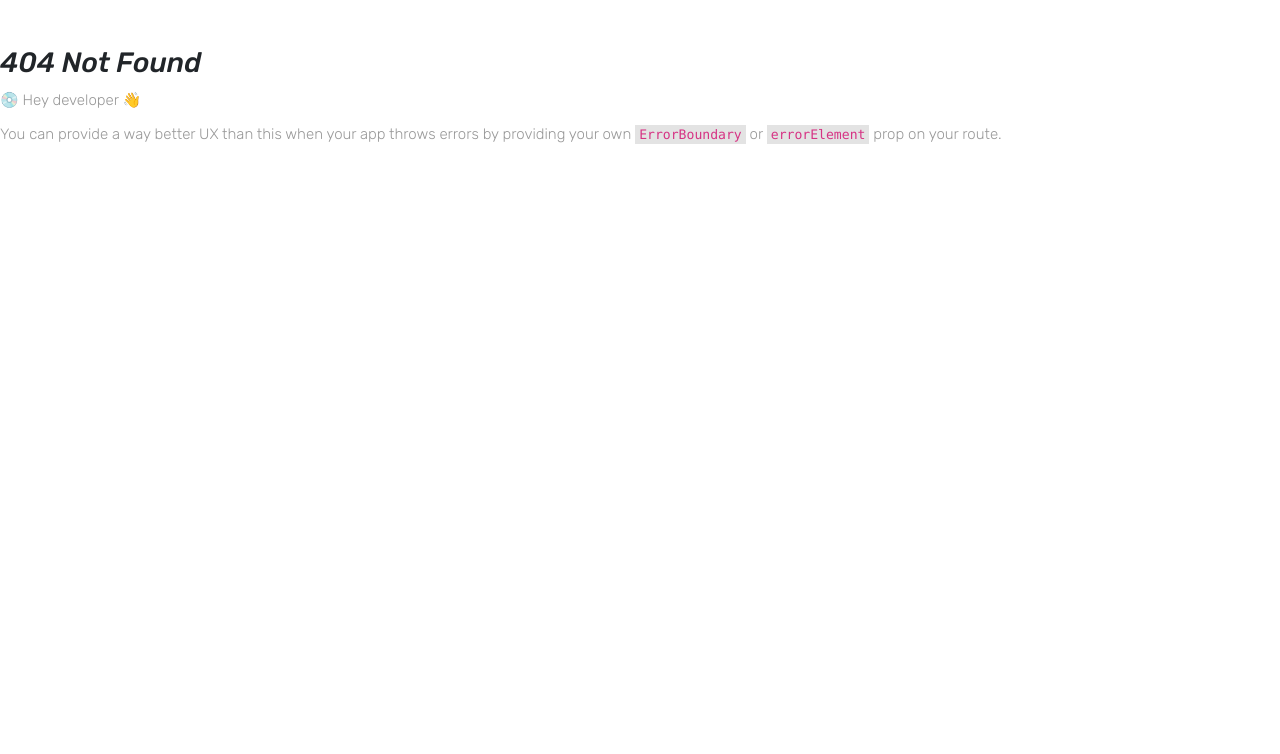
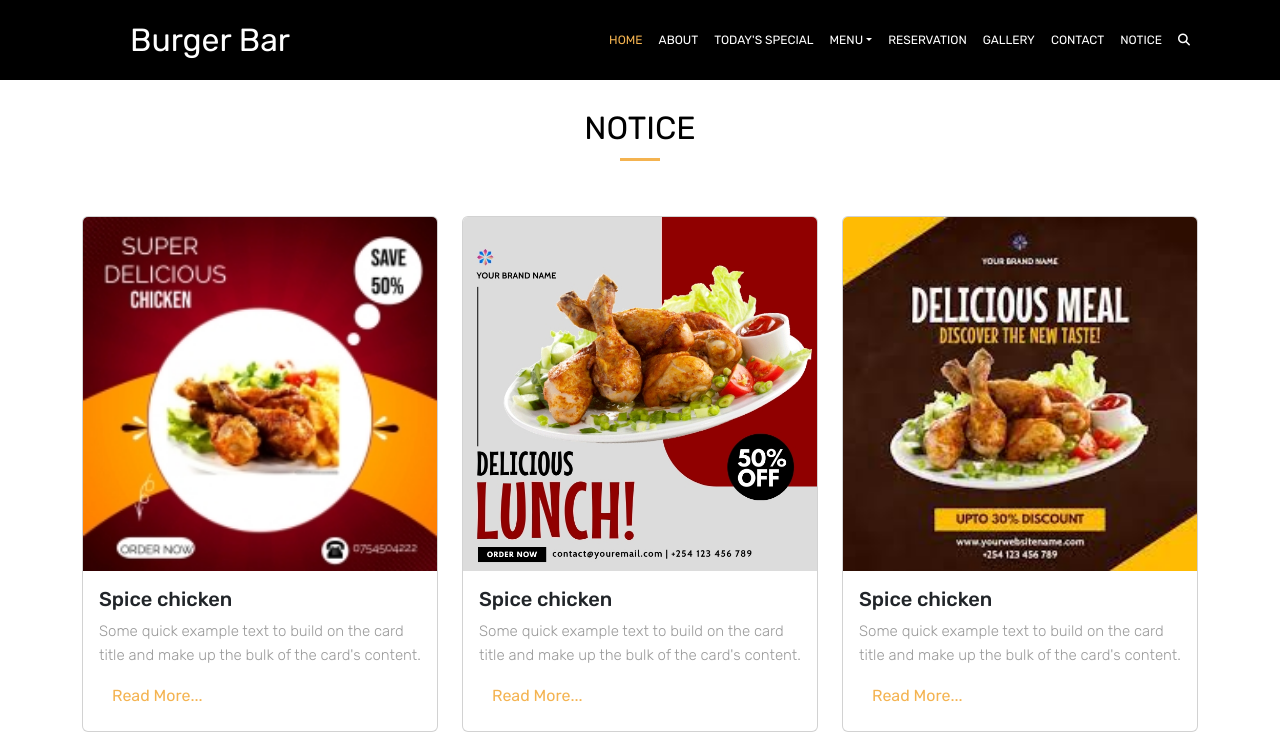
Before and after one commit to afrojaakter032/Restraurant_BS_React, a React (Vite) app: page /notice-list in a window 1280 px wide. Before the commit this address had no page. Shown: the top 754 px of the page. Built offline with nearby package versions, Linux system fonts and the light colour scheme.

Commit message:
notice list page and details page done

```diff
--- a/public/assets/css/main.css
+++ b/public/assets/css/main.css
@@ -124,6 +124,10 @@ img {
     text-indent: 33px;
     border-radius: 10px;
 }
+.modal-backdrop {
+    z-index: 1 !important;
+}
+
   /* discover section */
 .hr {
     display: inline-block;
@@ -245,6 +249,9 @@ img {
 .our-team-section .hr {
     width: 30px;
 }
+.our-team-section a {
+    color: #999999 !important;
+}
 
 /* experience section */
 
@@ -264,6 +271,11 @@ img {
 .notice-section .card {
     height: 100% !important;
     width: 100% !important;
+}
+.notice-section .btn-primary {
+    background-color: var(--primary) !important;
+    color: white;
+    border: none;
 }
 /* our-gallery section */
 
@@ -285,6 +297,9 @@ img {
 }
 .gallery-item img {
     transition: 0.5s;
+}
+.gallery-item img {
+    width: 100%;
 }
 
 .gallery-overlay {
--- a/src/components/Layout/Header.jsx
+++ b/src/components/Layout/Header.jsx
@@ -57,7 +57,7 @@ function Header() {
                         </div>
                     </nav>
                 </section>
-                <div className="modal fade" id="exampleModal" tabIndex="-1" aria-labelledby="exampleModalLabel" aria-hidden="true">
+                <div className="modal fade" id="exampleModal"  aria-labelledby="exampleModalLabel" aria-hidden="true">
                     <div className="modal-dialog modal-dialog-centered">
                         <div className="modal-content">
                             <div className="form d-flex justify-content-center align-items-center">
--- /dev/null
+++ b/src/components/NoticeCard.jsx
@@ -0,0 +1,18 @@
+import { Link } from "react-router-dom";
+
+function NoticeCard({ imageUrl, title, content }) {
+    return (
+        <div className="col-md-4">
+            <div className="card" style={{ width: "18rem" }}>
+                <img src={imageUrl} className="card-img-top" alt="image" />
+                <div className="card-body">
+                    <h5 className="card-title">{title}</h5>
+                    <p className="card-text">{content}</p>
+                    <Link to="/notice-details" className="btn text-primary">Read More...</Link>
+                </div>
+            </div>
+        </div>
+    );
+}
+
+export default NoticeCard
--- a/src/pages/Home/_NoticeSection.jsx
+++ b/src/pages/Home/_NoticeSection.jsx
@@ -1,19 +1,6 @@
 import React from 'react';
-
-function NoticeCard({ imageUrl, title, content }) {
-    return (
-        <div className="col-md-4">
-            <div className="card" style={{ width: "18rem" }}>
-                <img src={imageUrl} className="card-img-top" alt="image" />
-                <div className="card-body">
-                    <h5 className="card-title">{title}</h5>
-                    <p className="card-text">{content}</p>
-                    <a href="#" className="btn text-primary">Read More...</a>
-                </div>
-            </div>
-        </div>
-    );
-}
+import NoticeCard from '../../components/NoticeCard';
+import { Link } from 'react-router-dom';
 
 function NoticeSection() {
     const notices = [
@@ -38,6 +25,9 @@ function NoticeSection() {
                     ))}
                 </div>
             </div>
+            <div className='text-center p-3'>
+                <Link to="/notice-list" className='btn btn-primary'>Show More</Link>
+            </div>
         </section>
     );
 }
--- a/src/pages/Home/_OurTeamSection.jsx
+++ b/src/pages/Home/_OurTeamSection.jsx
@@ -44,14 +44,16 @@ function OurTeamSection() {
                             <div className="swiper-wrapper">
                                 {teamMembers.map((member, index) => (
                                     <div className="swiper-slide" key={index}>
-                                        <img src={member.image} alt="image" />
+                                        <div className='d-flex justify-content-center align-items-center'>
+                                            <img src={member.image} alt="image" />
+                                        </div>
                                         <div className="text-center mt-3">
                                             <h4>{member.name}</h4>
                                             <div>{member.role}</div>
                                             <div className="hr mb-2"></div>
                                             <p>{member.description}</p>
                                         </div>
-                                        <div className="text-center gap-2">
+                                        <div className="text-center d-flex justify-content-center align-items-center fs-5 gap-2">
                                             <a href="#"><i className="fa-brands fa-facebook-f"></i></a>
                                             <a href="#"><i className="fa-brands fa-twitter"></i></a>
                                             <a href="#"><i className="fa-brands fa-google-plus-g"></i></a>
--- /dev/null
+++ b/src/pages/NoticeDetails/NoticeDetails.jsx
@@ -0,0 +1,14 @@
+import Layout from "../../components/Layout/Layout"
+
+function NoticeDetails () {
+    return (
+        <>
+            <Layout>
+
+            </Layout>
+
+        </>
+    )
+}
+
+export default NoticeDetails
--- /dev/null
+++ b/src/pages/NoticeList/NoticeList.jsx
@@ -0,0 +1,42 @@
+import { HashLink } from "react-router-hash-link";
+import NoticeCard from "../../components/NoticeCard";
+import { Link } from "react-router-dom";
+import Layout from "../../components/Layout/Layout";
+
+function NoticeList () {
+    const notices = [
+        { imageUrl: "/assets/images/notice1.jpg", title: "Spice chicken", content: "Some quick example text to build on the card title and make up the bulk of the card's content." },
+        { imageUrl: "/assets/images/chicken-fast-food-notice2.jpg", title: "Spice chicken", content: "Some quick example text to build on the card title and make up the bulk of the card's content." },
+        { imageUrl: "/assets/images/notice3.jpg", title: "Spice chicken", content: "Some quick example text to build on the card title and make up the bulk of the card's content." },
+        { imageUrl: "/assets/images/chicken-fast-food-notice2.jpg", title: "Spice chicken", content: "Some quick example text to build on the card title and make up the bulk of the card's content." },
+        { imageUrl: "/assets/images/notice3.jpg", title: "Spice chicken", content: "Some quick example text to build on the card title and make up the bulk of the card's content." },
+        { imageUrl: "/assets/images/notice1.jpg", title: "Spice chicken", content: "Some quick example text to build on the card title and make up the bulk of the card's content." },
+        { imageUrl: "/assets/images/notice1.jpg", title: "Spice chicken", content: "Some quick example text to build on the card title and make up the bulk of the card's content." },
+        { imageUrl: "/assets/images/chicken-fast-food-notice2.jpg", title: "Spice chicken", content: "Some quick example text to build on the card title and make up the bulk of the card's content." },
+        { imageUrl: "/assets/images/notice3.jpg", title: "Spice chicken", content: "Some quick example text to build on the card title and make up the bulk of the card's content." },
+        { imageUrl: "/assets/images/chicken-fast-food-notice2.jpg", title: "Spice chicken", content: "Some quick example text to build on the card title and make up the bulk of the card's content." },
+        { imageUrl: "/assets/images/notice3.jpg", title: "Spice chicken", content: "Some quick example text to build on the card title and make up the bulk of the card's content." },
+        { imageUrl: "/assets/images/notice1.jpg", title: "Spice chicken", content: "Some quick example text to build on the card title and make up the bulk of the card's content." }
+    ];
+    return (
+        <>
+            <Layout>
+                <section className="notice-section mt-4" id='notice-section'>
+                    <div className="container">
+                        <div className="row g-4">
+                            <div className="col-md-12 text-center mb-3">
+                                <div className="text-notice fs-2">NOTICE</div>
+                                <div className="hr mb-2"></div>
+                            </div>
+                            {notices.map((notice, index) => (
+                                <NoticeCard key={index} imageUrl={notice.imageUrl} title={notice.title} content={notice.content} />
+                            ))}
+                        </div>
+                    </div>
+                </section>
+            </Layout>
+        </>
+    )
+}
+
+export default NoticeList
```
Also changed, not shown: src/main.jsx (+10 -0 lines).
